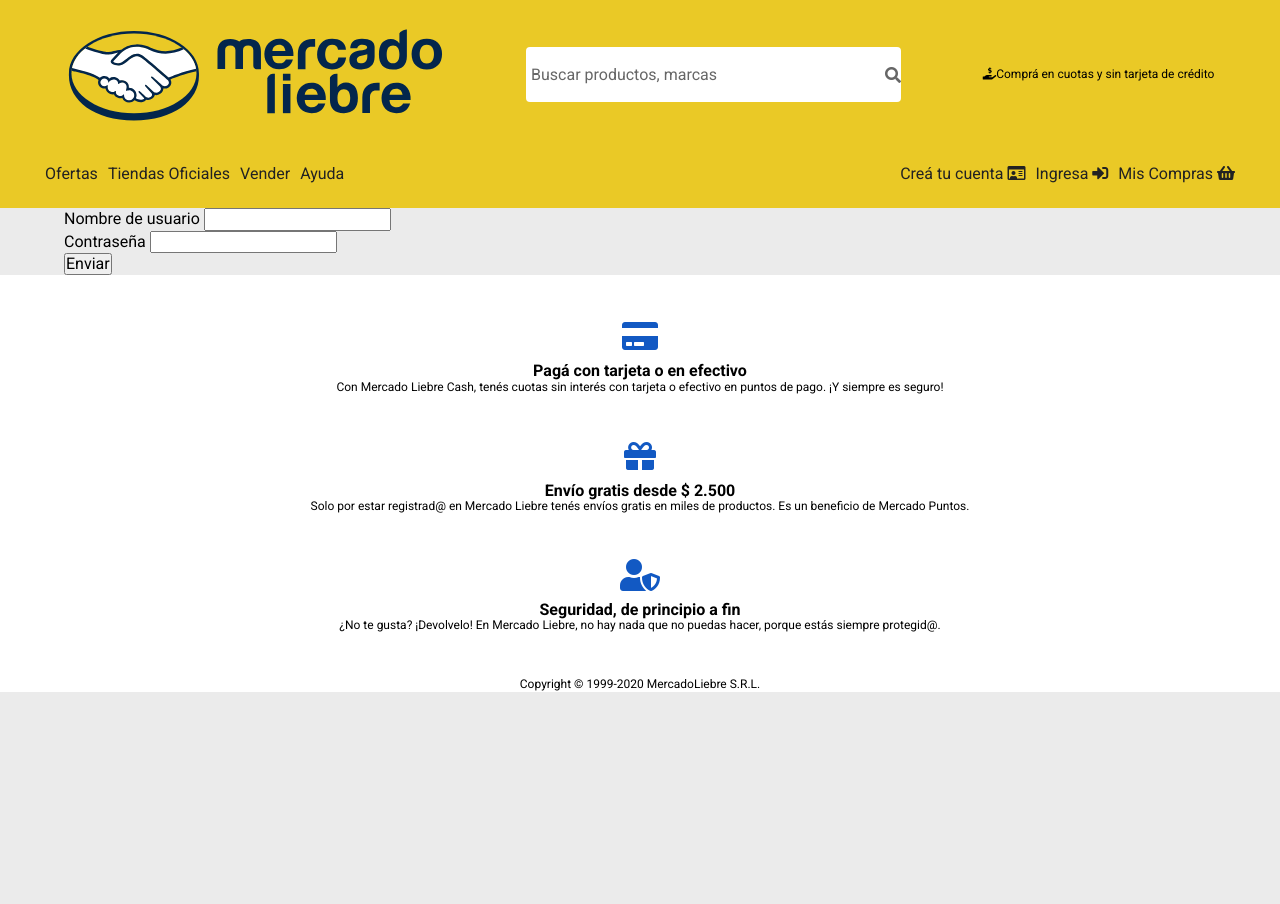
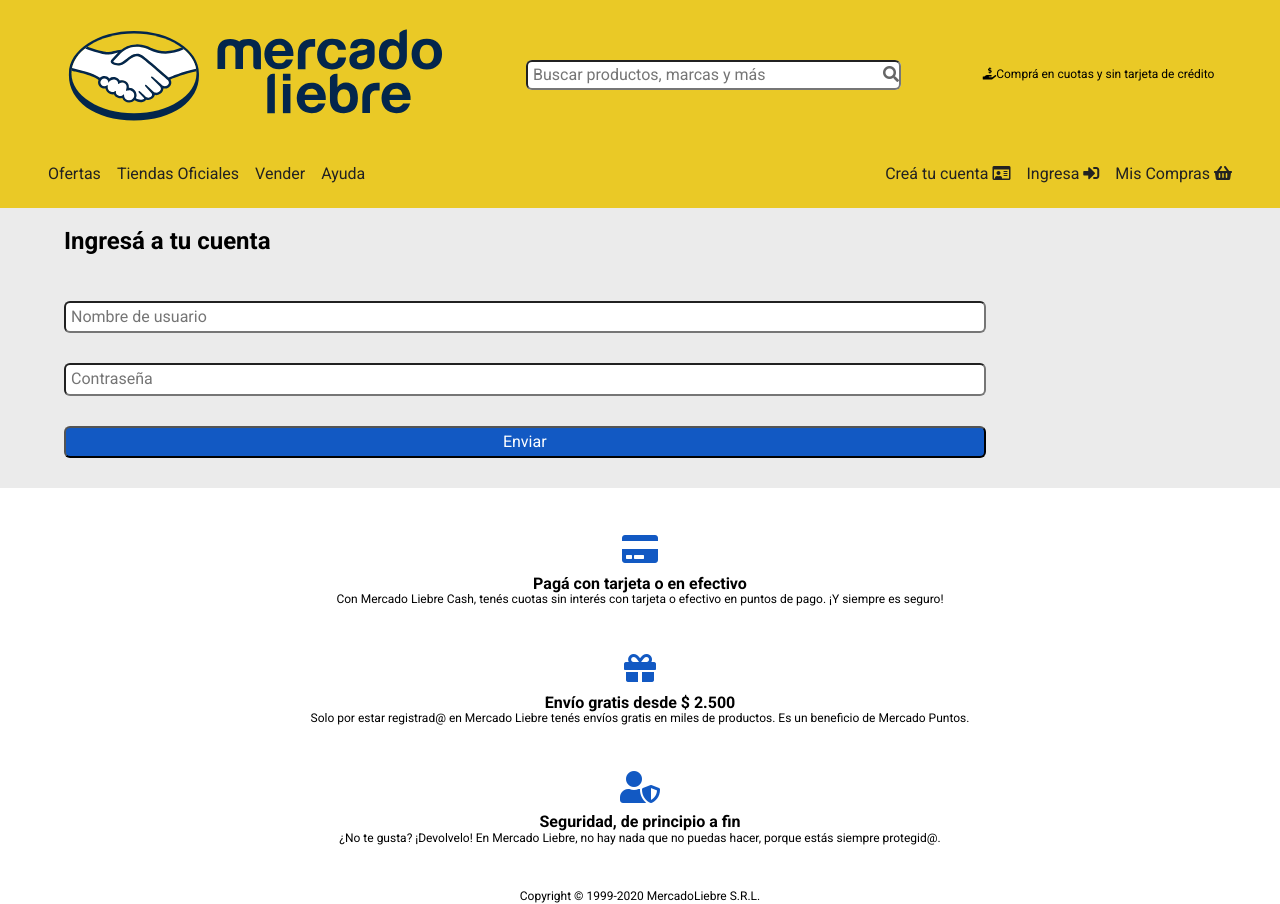
Before and after one commit to AriCalbosa/MercadoLiebre, a website: page views/login.html in a window 1280 px wide. Before the commit the page ends 800 px from the top, so only its background shows below. Drawn offline with Linux system fonts and the light colour scheme; files whose address does not match are found by name.

Commit message:
mejoro login, register y agrego buscador

```diff
--- a/package.json
+++ b/package.json
@@ -11,6 +11,7 @@
   "license": "ISC",
   "dependencies": {
     "express": "^4.17.1",
+    "nodemon": "^2.0.15",
     "normalize.css": "^8.0.1"
   }
 }
--- a/public/css/styles.css
+++ b/public/css/styles.css
@@ -67,15 +67,36 @@
     width: 100%;
     height: 100%;
     max-height: 55px;
-    border-radius: 4px;
+    border-radius: 6px;
+    border-left: 5px;
+    position: relative;
+}
+
+.buscador input {
+    width: 100%;
+    height: 100%;
+    border-radius: 6px;
     padding-left: 5px;
 }
 
+/* .buscador i {
+    position: absolute;
+    background-color: white;
+    right: 2px;
+} */
+
 .lupa {
+    position: absolute;
+    background-color: white;
+    border: none;
+    right: 2px;
+}
+
+.lupa button {
     color: #666;
-    background-color: white;
-    border-radius: 4px;
-    margin: -16px;
+    background: 0 0;
+    border: none;
+
 }
 
 .tarjeta {
@@ -226,9 +247,44 @@
 
 
 
-.registrarse div input{
+
+main>h3 {
+    color: black;
+}
+
+main form div h4 {
+    margin-top: 15px;
+}
+
+
+.registrarse, .ingresar {
+    margin: 30px 0px;
+}
+
+.registrarse input, .ingresar input {
+    width: 80%;
+    border-radius: 6px;
+    padding: 5px;
+}
+
+.perfil input, .categorias input {
+    width: auto;
+}
+
+.ingresar button {
+    width: 80%;
+    border-radius: 6px;
+    padding: 5px;
+    margin-top: 15px;
+    background-color: #1259c3;
+    color: white;
+}
+
+.registrarse div input, .ingresar div input{
     margin: 15px 0px;
 }
+
+
 
 
 
@@ -275,7 +331,7 @@
     }
     .buscador {
         width: 100%;
-        height: 55px;
+        height: 30px;
     }
     .tarjeta {
         max-width: 235px;
@@ -303,7 +359,7 @@
         justify-content: flex-end;
     }
     .listas li {
-        margin: 0 5px;
+        margin: 0 8px;
         /* width: 106px; */
     }
     article {
--- a/views/login.html
+++ b/views/login.html
@@ -14,10 +14,16 @@
     <header class="cabecera">
         <div class="cabecera-principal">
             <img class="logo" src="images/logo-mercado-liebre.svg" alt= "Logo de MercadoLiebre">
-            <div class="formulario" action="#" method="GET">
-                <div class="buscador">Buscar productos, marcas<i class="fas fa-search"></i></div>
+            <form class="formulario" action="#" method="GET" >
+                    <div class="buscador">
+                    <input type="text" placeholder="Buscar productos, marcas y más">
+                    <div class="lupa">
+                        <!-- <a href="#"><i class="fas fa-search"></i></a> -->
+                        <button type="submit"><i class="fas fa-search"></i></button>
+                    </div>
+                    </div>
                 <!-- <div class="lupa"><i class="fas fa-search"></i></div> -->
-            </div>
+            </form>
             <h2 class="tarjeta"><i class="fas fa-hand-holding-usd"></i>Comprá en cuotas y sin tarjeta de crédito</h2>
         </div>
 
@@ -42,14 +48,15 @@
 
     </header>
     <main>
+        <h3>Ingresá a tu cuenta</h3>
         <form action="/" method="POST" class="ingresar">
             <div>
-                <label for="usuario">Nombre de usuario</label>
-                <input type="text" name="usuario">
+                <!-- <label for="usuario">Nombre de usuario</label> -->
+                <input type="text" name="usuario" placeholder="Nombre de usuario">
             </div>
             <div>
-                <label for="contraseña">Contraseña</label>
-                <input type="password" name="contraseña">
+                <!-- <label for="contraseña">Contraseña</label> -->
+                <input type="password" name="contraseña" placeholder="Contraseña">
             </div>
             <div>
                 <button type="submit">Enviar</button>
```
Also changed, not shown: views/home.html (+9 -3 lines), views/register.html (+9 -3 lines), 1 other file.
